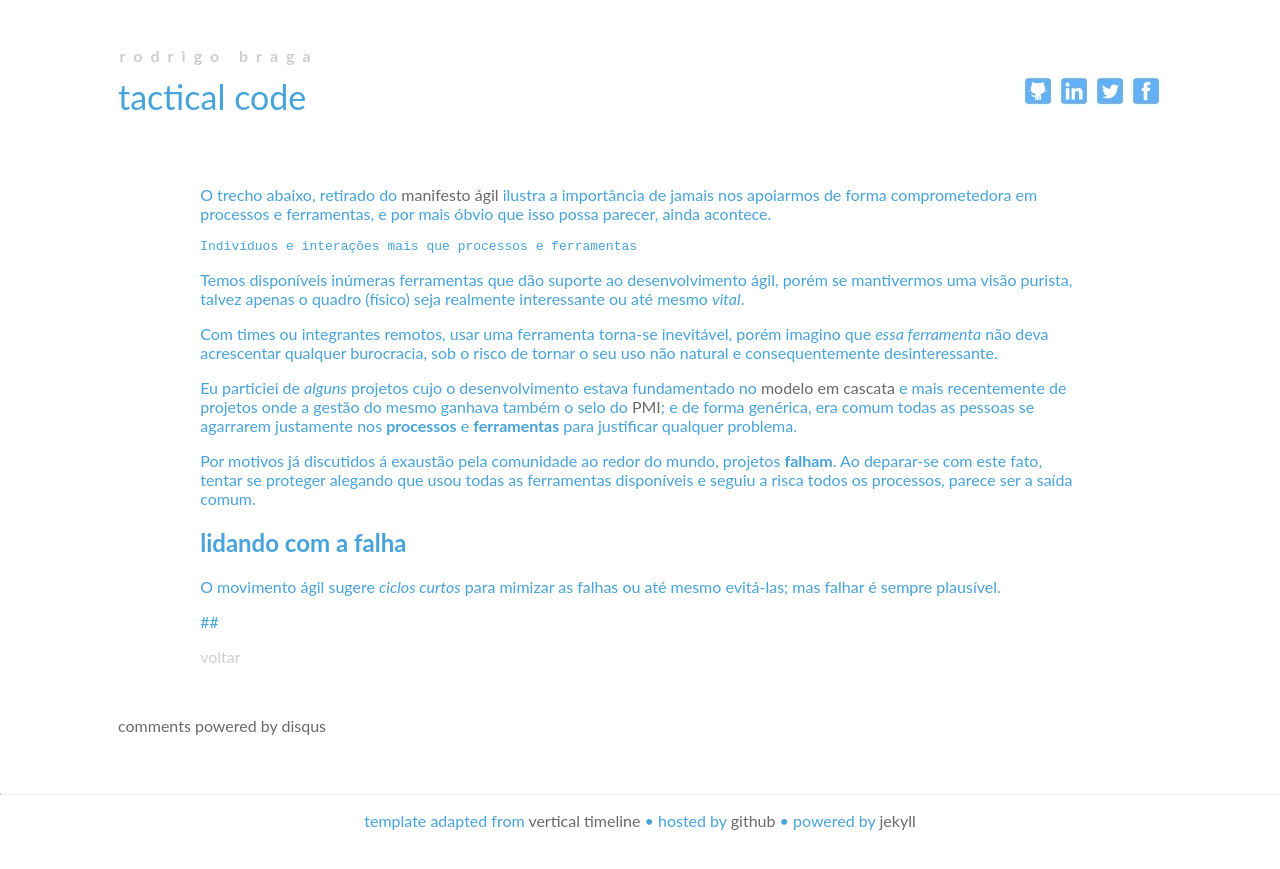
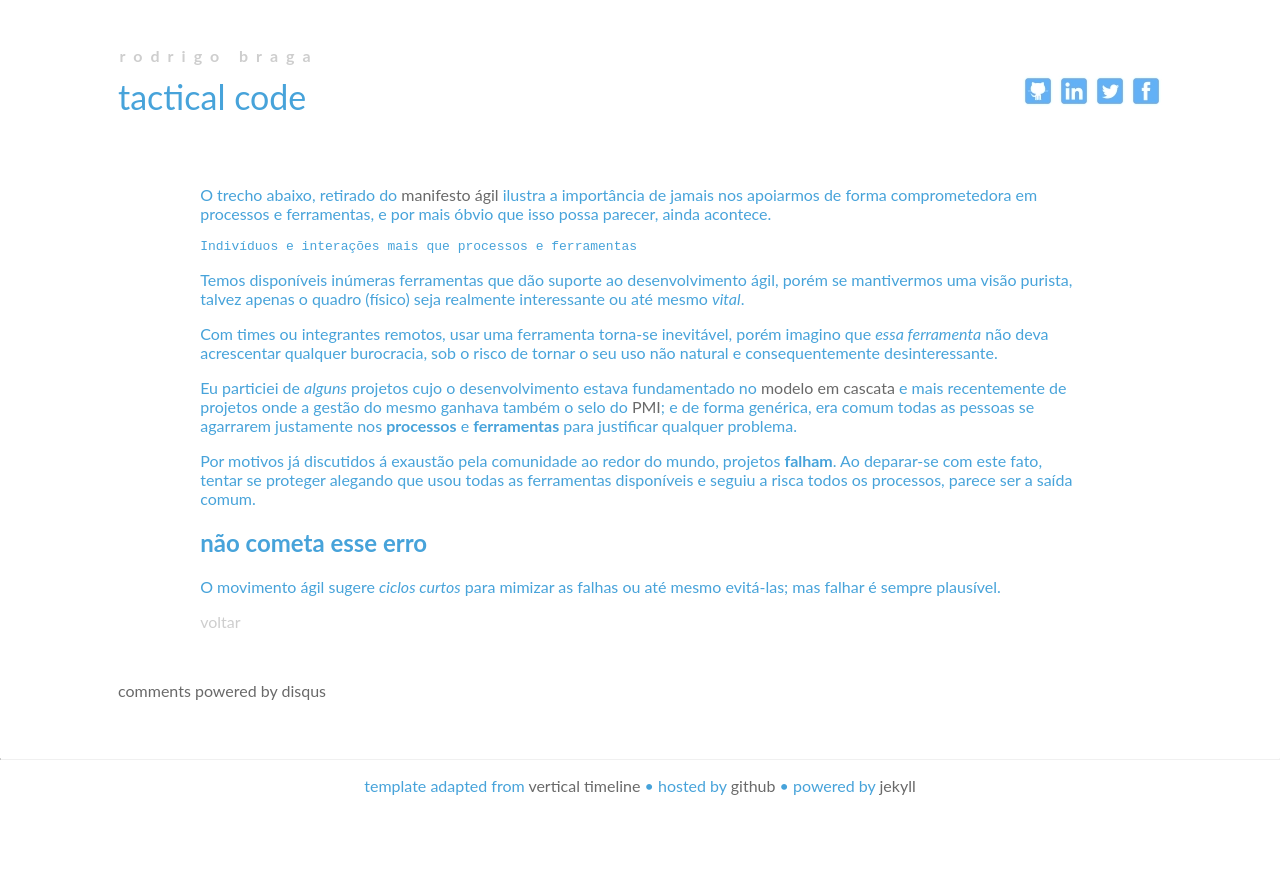
Before and after one commit to rodrigobraga/rodrigobraga.github.io, a Jekyll site: the page built from _posts/2013-11-21-nao-se-apoie-em-ferramentas.md, in a window 1280 px wide. Shown: the top 869 px of the page. Built offline with Jekyll 4.4.1, drawn with Linux system fonts in a browser that asks for light colours; Markdown is read by kramdown in place of the engine named in the settings; comment, search, counter and statistics services are not loaded.

Commit message:
Update 2013-11-21-nao-se-apoie-em-ferramentas.md

```diff
--- a/_posts/2013-11-21-nao-se-apoie-em-ferramentas.md
+++ b/_posts/2013-11-21-nao-se-apoie-em-ferramentas.md
@@ -22,8 +22,6 @@ Eu particiei de *alguns* projetos cujo o desenvolvimento estava fundamentado no
 
 Por motivos já discutidos á exaustão pela comunidade ao redor do mundo, projetos **falham**. Ao deparar-se com este fato, tentar se proteger alegando que usou todas as ferramentas disponíveis e seguiu a risca todos os processos, parece ser a saída comum.
 
-## lidando com a falha
+## não cometa esse erro
 
 O movimento ágil sugere *ciclos curtos* para mimizar as falhas ou até mesmo evitá-las; mas falhar é sempre plausível.
-
-##
```
